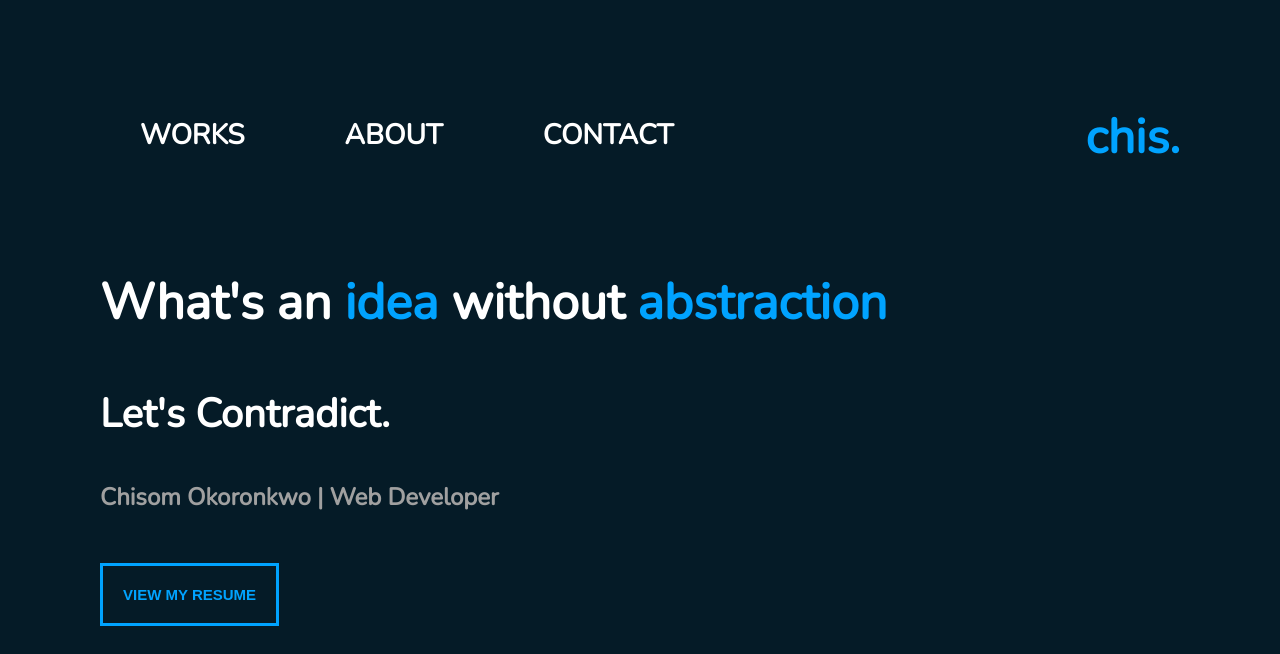
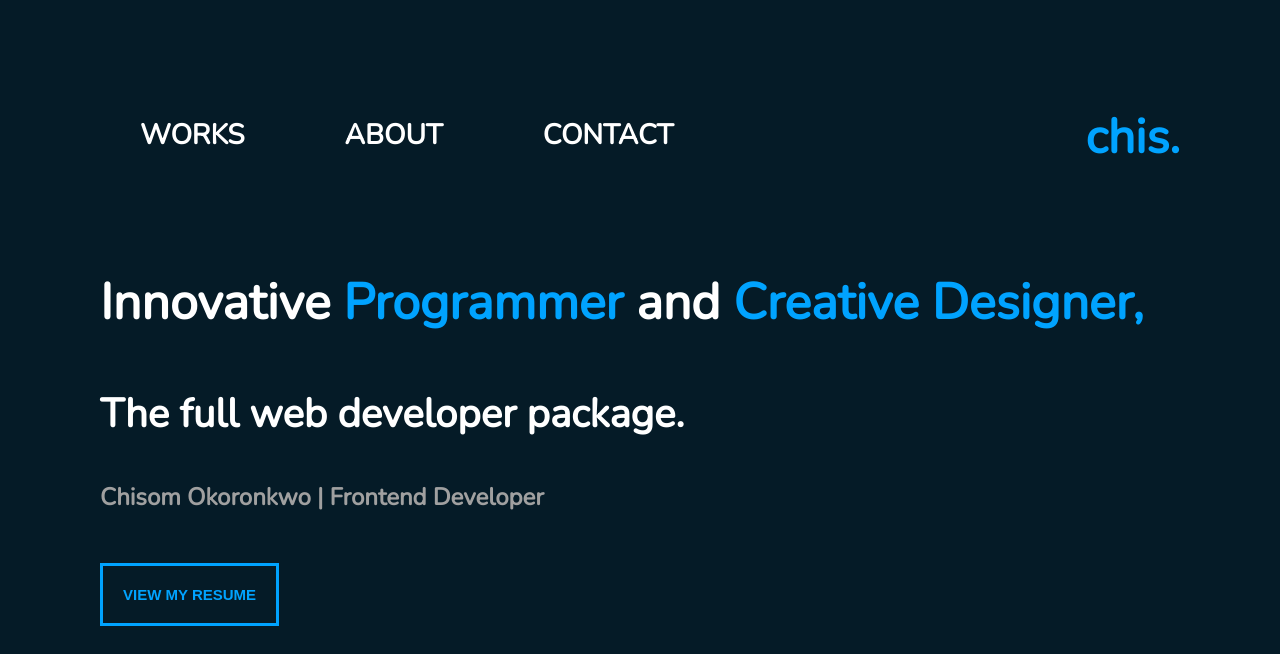
Before and after one commit to chischis07/Chisom-Okoronkwo-, a plain HTML site: page index.html in a window 1280 px wide. Shown: the top 654 px of the page. Drawn offline with nearby package versions, Linux system fonts and the light colour scheme.

Commit message:
Update index.html

```diff
--- a/index.html
+++ b/index.html
@@ -24,9 +24,9 @@
 
     <div class="intro">
         <div class="intro-text">
-            <h3>What's an <span>idea</span> without <span>abstraction</span></h3>
-            <p>Let's Contradict.</p>
-            <h2>Chisom Okoronkwo | Web Developer</h2>
+            <h3>Innovative <span>Programmer</span> and <span>Creative Designer,</span></h3>
+            <p>The full web developer package.</p>
+            <h2>Chisom Okoronkwo | Frontend Developer</h2>
         </div>
         <div class="btn">
             <a href="./Chisom Okoronkwo Resume.pdf" target="_blank">
```
